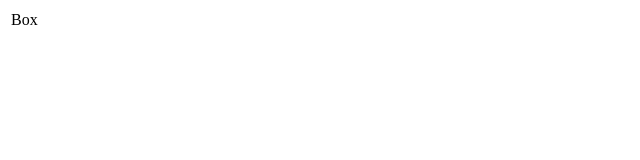
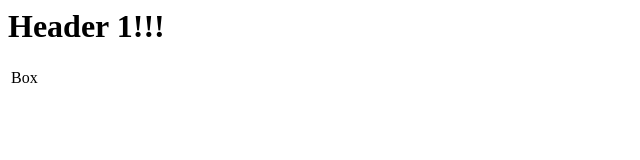
Before and after one commit to scolpan/codingdemo, a plain HTML site: page index.html in a window 1280 px wide. Shown: the whole page, without its empty margins (0-640 px from the left). Drawn offline with Linux system fonts and the light colour scheme.

Commit message:
Added a header to index.html

```diff
--- a/index.html
+++ b/index.html
@@ -1,4 +1,5 @@
 <html>
+    <h1>Header 1!!!</h1>
     <body>
         <table>
             <tr><td>Box</td></tr>
```
